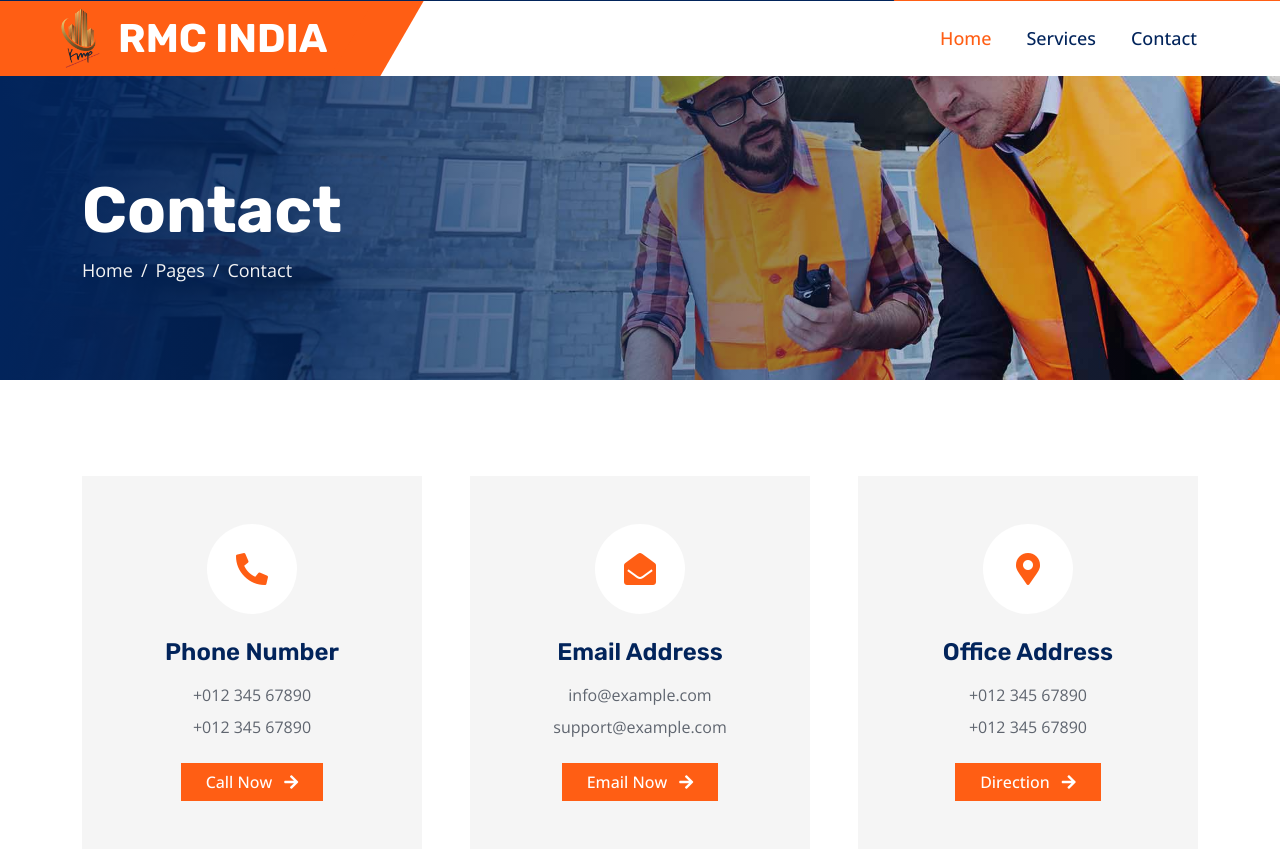
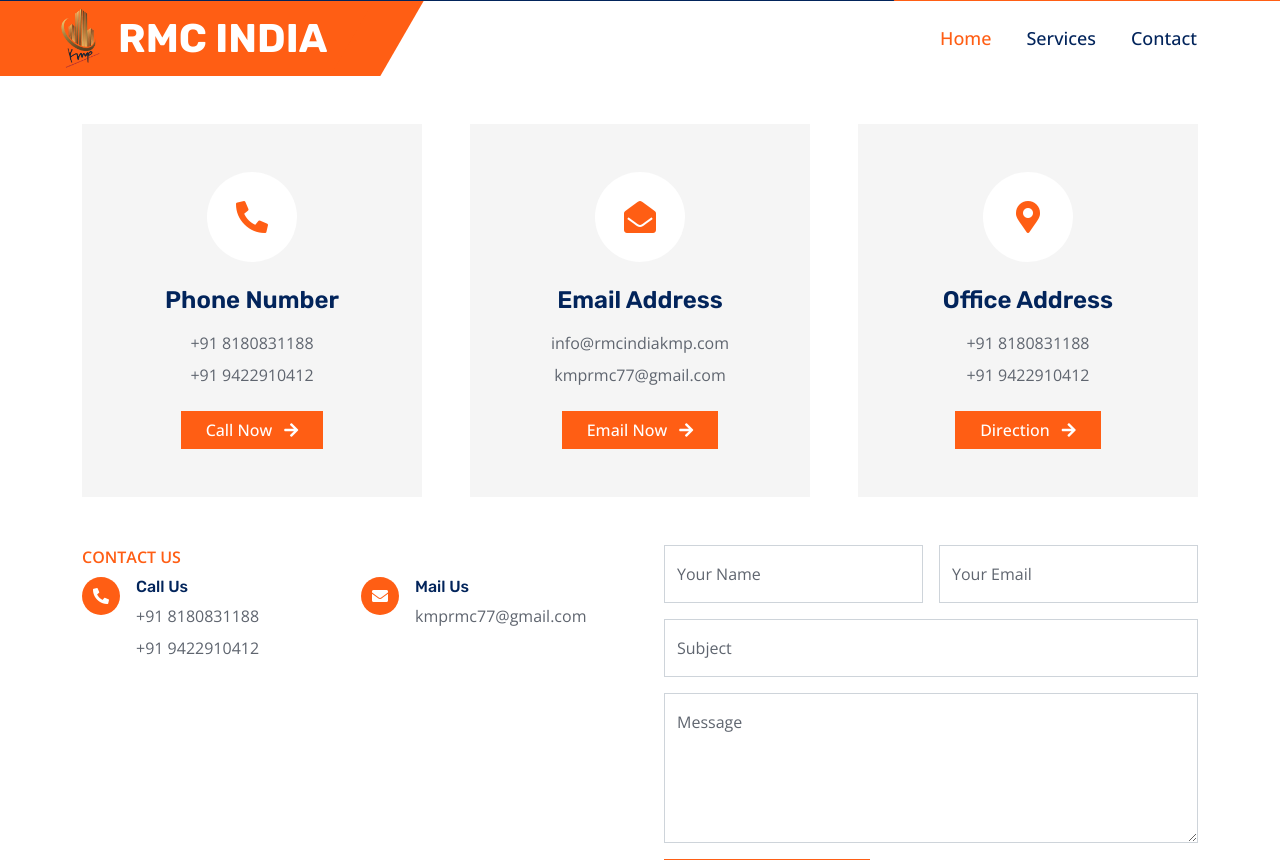
Before and after one commit to softgrowthinfotech01/rmc_india, a PHP site: page /contact.php in a window 1280 px wide. Shown: the part 45-905 px from the top of the page. Run offline with PHP 8.4, Linux system fonts and the light colour scheme; some libraries are stand-ins or nearby versions.

Commit message:
contact page

```diff
--- a/contact.php
+++ b/contact.php
@@ -3,7 +3,7 @@
 
 <head>
     <meta charset="utf-8">
-    <title>Industro - Industrial HTML Template</title>
+    <title>RMC India KMP</title>
     <meta content="width=device-width, initial-scale=1.0" name="viewport">
     <meta content="" name="keywords">
     <meta content="" name="description">
@@ -35,29 +35,13 @@
 
 <body>
     <!-- Spinner Start -->
-    <div id="spinner"
-        class="show bg-white position-fixed translate-middle w-100 vh-100 top-50 start-50 d-flex align-items-center justify-content-center">
-        <div class="spinner-border text-primary" role="status" style="width: 3rem; height: 3rem;"></div>
-    </div>
+
     <!-- Spinner End -->
 
 
 <?php include "header.php"?>
 
-    <!-- Page Header Start -->
-    <div class="container-fluid page-header py-5 mb-5 wow fadeIn" data-wow-delay="0.1s">
-        <div class="container py-5">
-            <h1 class="display-3 text-white animated slideInRight">Contact</h1>
-            <nav aria-label="breadcrumb">
-                <ol class="breadcrumb animated slideInRight mb-0">
-                    <li class="breadcrumb-item"><a href="#">Home</a></li>
-                    <li class="breadcrumb-item"><a href="#">Pages</a></li>
-                    <li class="breadcrumb-item active" aria-current="page">Contact</li>
-                </ol>
-            </nav>
-        </div>
-    </div>
-    <!-- Page Header End -->
+
 
 
     <!-- Contact Start -->
@@ -70,8 +54,8 @@
                             <i class="fa fa-phone-alt fa-2x text-primary"></i>
                         </div>
                         <h4 class="mb-3">Phone Number</h4>
-                        <p class="mb-2">+012 345 67890</p>
-                        <p class="mb-4">+012 345 67890</p>
+                        <p class="mb-2">+91 8180831188</p>
+                        <p class="mb-4">+91 9422910412</p>
                         <a class="btn btn-primary px-4" href="tel:+0123456789">Call Now <i
                                 class="fa fa-arrow-right ms-2"></i></a>
                     </div>
@@ -82,9 +66,9 @@
                             <i class="fa fa-envelope-open fa-2x text-primary"></i>
                         </div>
                         <h4 class="mb-3">Email Address</h4>
-                        <p class="mb-2">info@example.com</p>
-                        <p class="mb-4">support@example.com</p>
-                        <a class="btn btn-primary px-4" href="mailto:info@example.com">Email Now <i
+                        <p class="mb-2">info@rmcindiakmp.com</p>
+                        <p class="mb-4">kmprmc77@gmail.com</p>
+                        <a class="btn btn-primary px-4" href="mailto:>kmprmc77@gmail.com">Email Now <i
                                 class="fa fa-arrow-right ms-2"></i></a>
                     </div>
                 </div>
@@ -94,28 +78,18 @@
                             <i class="fa fa-map-marker-alt fa-2x text-primary"></i>
                         </div>
                         <h4 class="mb-3">Office Address</h4>
-                        <p class="mb-2">+012 345 67890</p>
-                        <p class="mb-4">+012 345 67890</p>
+                        <p class="mb-2">+91 8180831188</p>
+                        <p class="mb-4">+91 9422910412</p>
                         <a class="btn btn-primary px-4" href="https://goo.gl/maps/FsznshxgnULBGgkN9"
                             target="blank">Direction <i class="fa fa-arrow-right ms-2"></i></a>
                     </div>
                 </div>
             </div>
-            <div class="row mb-5">
-                <div class="col-12 wow fadeInUp" data-wow-delay="0.1s">
-                    <iframe class="w-100"
-                        src="https://www.google.com/maps/embed?pb=!1m18!1m12!1m3!1d3001156.4288297426!2d-78.01371936852176!3d42.72876761954724!2m3!1f0!2f0!3f0!3m2!1i1024!2i768!4f13.1!3m3!1m2!1s0x4ccc4bf0f123a5a9%3A0xddcfc6c1de189567!2sNew%20York%2C%20USA!5e0!3m2!1sen!2sbd!4v1603794290143!5m2!1sen!2sbd"
-                        frameborder="0" style="min-height: 450px; border:0;" allowfullscreen="" aria-hidden="false"
-                        tabindex="0"></iframe>
-                </div>
-            </div>
+
             <div class="row g-5">
                 <div class="col-lg-6 wow fadeInUp" data-wow-delay="0.1s">
                     <p class="fw-medium text-uppercase text-primary mb-2">Contact Us</p>
-                    <h1 class="display-5 mb-4">If You Have Any Queries, Please Feel Free To Contact Us</h1>
-                    <p class="mb-4">The contact form is currently inactive. Get a functional and working contact form
-                        with Ajax & PHP in a few minutes. Just copy and paste the files, add a little code and you're
-                        done. <a href="https://htmlcodex.com/contact-form">Download Now</a>.</p>
+
                     <div class="row g-4">
                         <div class="col-6">
                             <div class="d-flex">
@@ -124,7 +98,8 @@
                                 </div>
                                 <div class="ms-3">
                                     <h6>Call Us</h6>
-                                    <span>+012 345 67890</span>
+                                  <p class="mb-2">+91 8180831188</p>
+                        <p class="mb-4">+91 9422910412</p>
                                 </div>
                             </div>
                         </div>
@@ -135,7 +110,7 @@
                                 </div>
                                 <div class="ms-3">
                                     <h6>Mail Us</h6>
-                                    <span>info@example.com</span>
+                                    <span>kmprmc77@gmail.com</span>
                                 </div>
                             </div>
                         </div>
```
